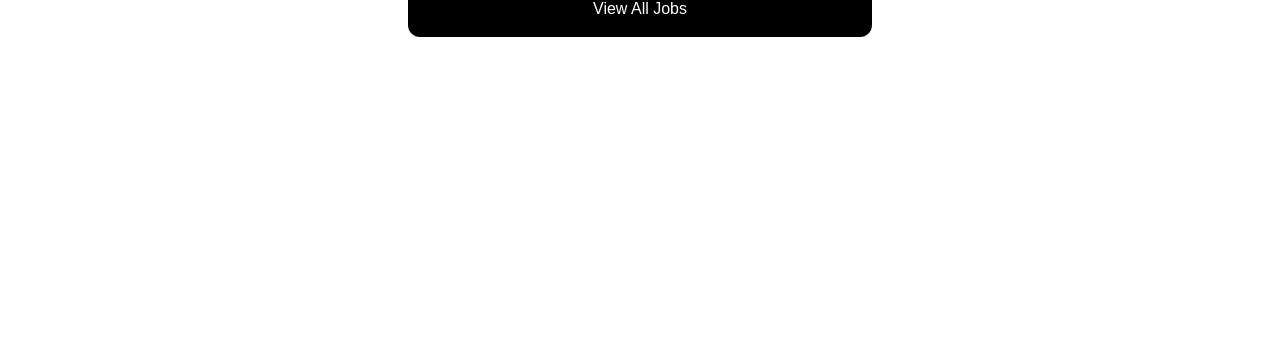
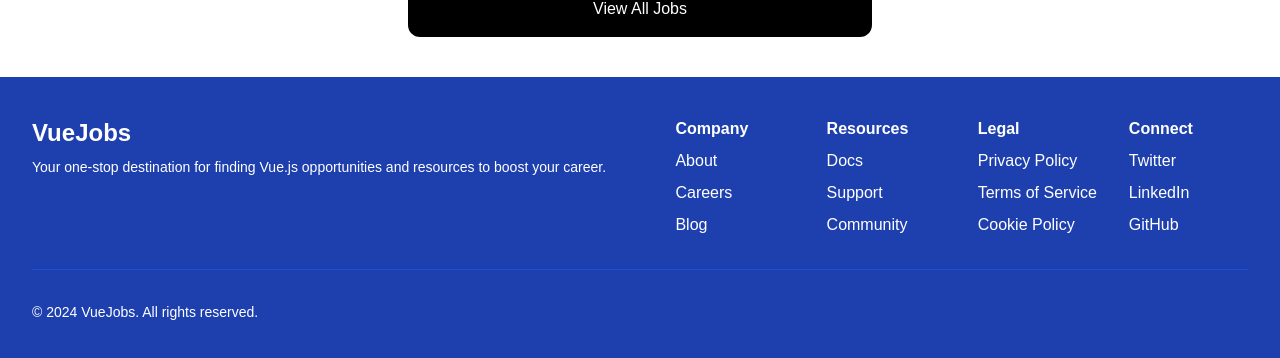
Before and after one commit to BranBayou/dev-jobs, a Vue app: page / in a window 1280 px wide. Shown: the part 808-1166 px from the top of the page. Before the commit the page ends 885 px from the top, so only its background shows below. Built offline with nearby package versions, Linux system fonts and the light colour scheme; no server answers.

Commit message:
Add footer component elements

```diff
--- a/src/App.vue
+++ b/src/App.vue
@@ -1,5 +1,6 @@
 <script setup>
-import Navbar from '@/components/Navbar.vue'
+import Navbar from '@/components/Navbar.vue';
+import Footer from './components/Footer.vue';
 import { RouterView } from 'vue-router';
 
 </script>
@@ -8,7 +9,7 @@
 
   <Navbar />
   <RouterView />
-
+  <Footer />
 </template>
 
 
--- a/src/components/Footer.vue
+++ b/src/components/Footer.vue
@@ -0,0 +1,78 @@
+<script setup>
+const currentYear = new Date().getFullYear();
+</script>
+
+<template>
+  <footer class="bg-blue-800 text-white py-10">
+    <div class="max-w-7xl mx-auto px-4 sm:px-6 lg:px-8">
+      <!-- Footer Top -->
+      <div class="flex flex-col md:flex-row justify-between items-center md:items-start">
+        <!-- Logo and Description -->
+        <div class="mb-6 md:mb-0">
+          <h2 class="text-2xl font-bold mb-2">VueJobs</h2>
+          <p class="text-sm">
+            Your one-stop destination for finding Vue.js opportunities and
+            resources to boost your career.
+          </p>
+        </div>
+
+        <!-- Navigation Links -->
+        <div class="grid grid-cols-2 gap-8 sm:grid-cols-4">
+          <div>
+            <h3 class="font-semibold mb-2">Company</h3>
+            <ul class="space-y-2">
+              <li><a href="#" class="hover:underline">About</a></li>
+              <li><a href="#" class="hover:underline">Careers</a></li>
+              <li><a href="#" class="hover:underline">Blog</a></li>
+            </ul>
+          </div>
+          <div>
+            <h3 class="font-semibold mb-2">Resources</h3>
+            <ul class="space-y-2">
+              <li><a href="#" class="hover:underline">Docs</a></li>
+              <li><a href="#" class="hover:underline">Support</a></li>
+              <li><a href="#" class="hover:underline">Community</a></li>
+            </ul>
+          </div>
+          <div>
+            <h3 class="font-semibold mb-2">Legal</h3>
+            <ul class="space-y-2">
+              <li><a href="#" class="hover:underline">Privacy Policy</a></li>
+              <li><a href="#" class="hover:underline">Terms of Service</a></li>
+              <li><a href="#" class="hover:underline">Cookie Policy</a></li>
+            </ul>
+          </div>
+          <div>
+            <h3 class="font-semibold mb-2">Connect</h3>
+            <ul class="space-y-2">
+              <li><a href="#" class="hover:underline">Twitter</a></li>
+              <li><a href="#" class="hover:underline">LinkedIn</a></li>
+              <li><a href="#" class="hover:underline">GitHub</a></li>
+            </ul>
+          </div>
+        </div>
+      </div>
+
+      <!-- Footer Bottom -->
+      <div
+        class="mt-8 pt-8 border-t border-blue-700 flex flex-col md:flex-row justify-between items-center text-sm"
+      >
+        <p>&copy; {{ currentYear }} VueJobs. All rights reserved.</p>
+        <div class="flex space-x-4 mt-4 md:mt-0">
+          <a href="#" class="hover:text-blue-300">
+            <i class="fab fa-facebook"></i>
+          </a>
+          <a href="#" class="hover:text-blue-300">
+            <i class="fab fa-twitter"></i>
+          </a>
+          <a href="#" class="hover:text-blue-300">
+            <i class="fab fa-instagram"></i>
+          </a>
+          <a href="#" class="hover:text-blue-300">
+            <i class="fab fa-github"></i>
+          </a>
+        </div>
+      </div>
+    </div>
+  </footer>
+</template>
```
